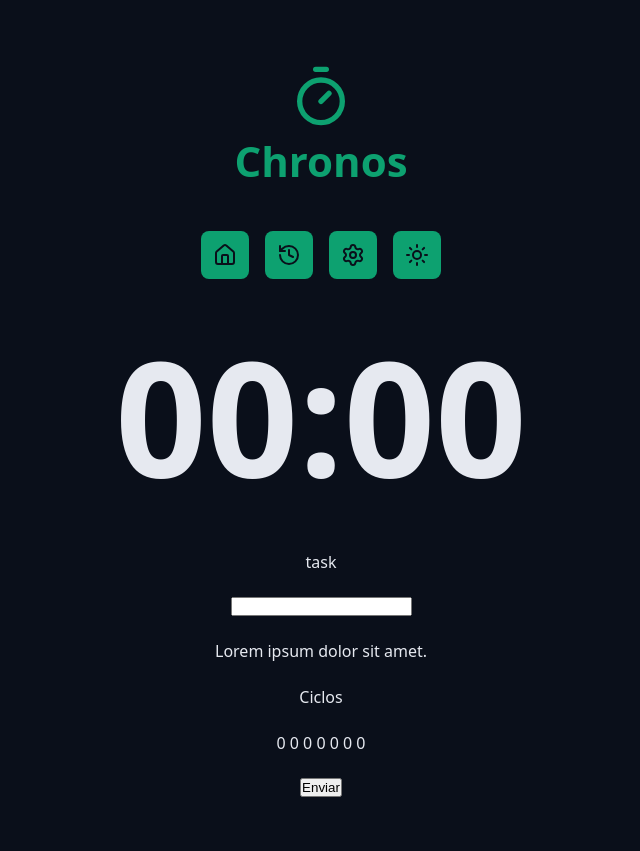
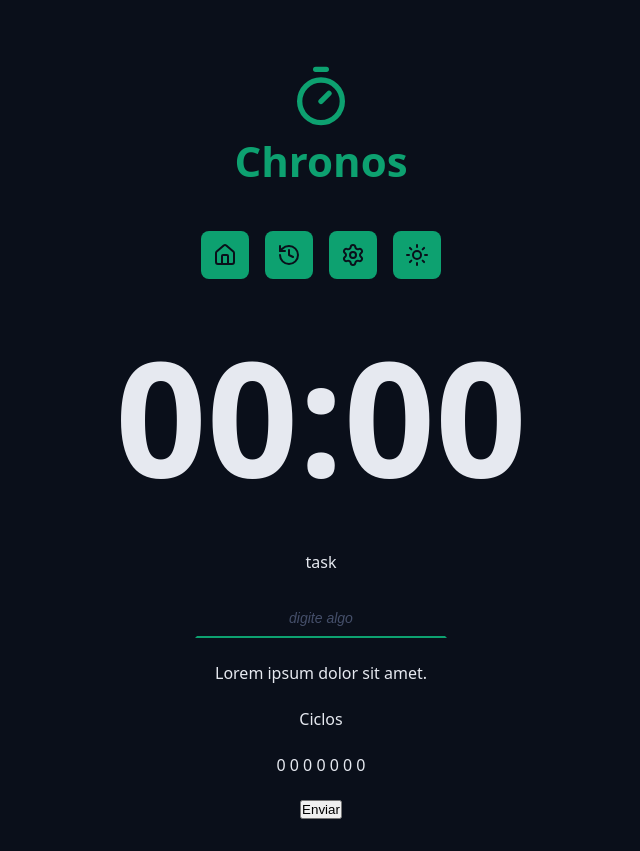
Before and after one commit to SimonSousa25/chronos-pomodoro, a React app: page / in a window 1280 px wide. Shown: the whole page, without its empty margins (319-959 px from the left). Before the commit the page ends 829 px from the top, so only its background shows below. Built offline with nearby package versions, Linux system fonts and the light colour scheme; the HTML template or start-up script is replaced by a standard one.

Commit message:
Input: adicionando estilos de CSS para input ativo, em foco e desativado

```diff
--- a/src/App.tsx
+++ b/src/App.tsx
@@ -25,7 +25,12 @@
       <Container>
         <form className='form' action=''>
           <div className='formRow'>
-            <DefaultInput labelText='task' id='meuInput' type='text' />
+            <DefaultInput
+              labelText='task'
+              id='meuInput'
+              type='text'
+              placeholder='digite algo'
+            />
           </div>
 
           <div className='formRow'>
--- a/src/components/defaultInput/index.tsx
+++ b/src/components/defaultInput/index.tsx
@@ -1,3 +1,5 @@
+import styles from './styles.module.css';
+
 type DefaultInputProps = {
   id: string;
   labelText: string;
@@ -12,7 +14,7 @@
   return (
     <>
       <label htmlFor={id}>{labelText}</label>
-      <input id={id} type={type} {...rest} />
+      <input className={styles.input} id={id} type={type} {...rest} />
     </>
   );
 }
--- /dev/null
+++ b/src/components/defaultInput/styles.module.css
@@ -0,0 +1,28 @@
+.input {
+  background: transparent;
+  text-align: center;
+  font-size: 1.8rem;
+  padding: 0.8rem;
+  color: var(--text-default);
+  outline: none;
+
+  border: 0.2rem solid transparent;
+  border-bottom: 0.2rem solid var(--primary);
+  transition: all 0.1s ease-in-out;
+}
+
+.input:focus {
+  border-radius: 0.8rem;
+  border: 0.2rem solid var(--primary);
+}
+
+.input::placeholder {
+  color: var(--gray-500);
+  font-size: 1.4rem;
+  font-style: italic;
+}
+
+.input:disabled {
+  border-bottom: 0.2rem solid var(--disabled);
+  color: var(--text-muted);
+}
```
